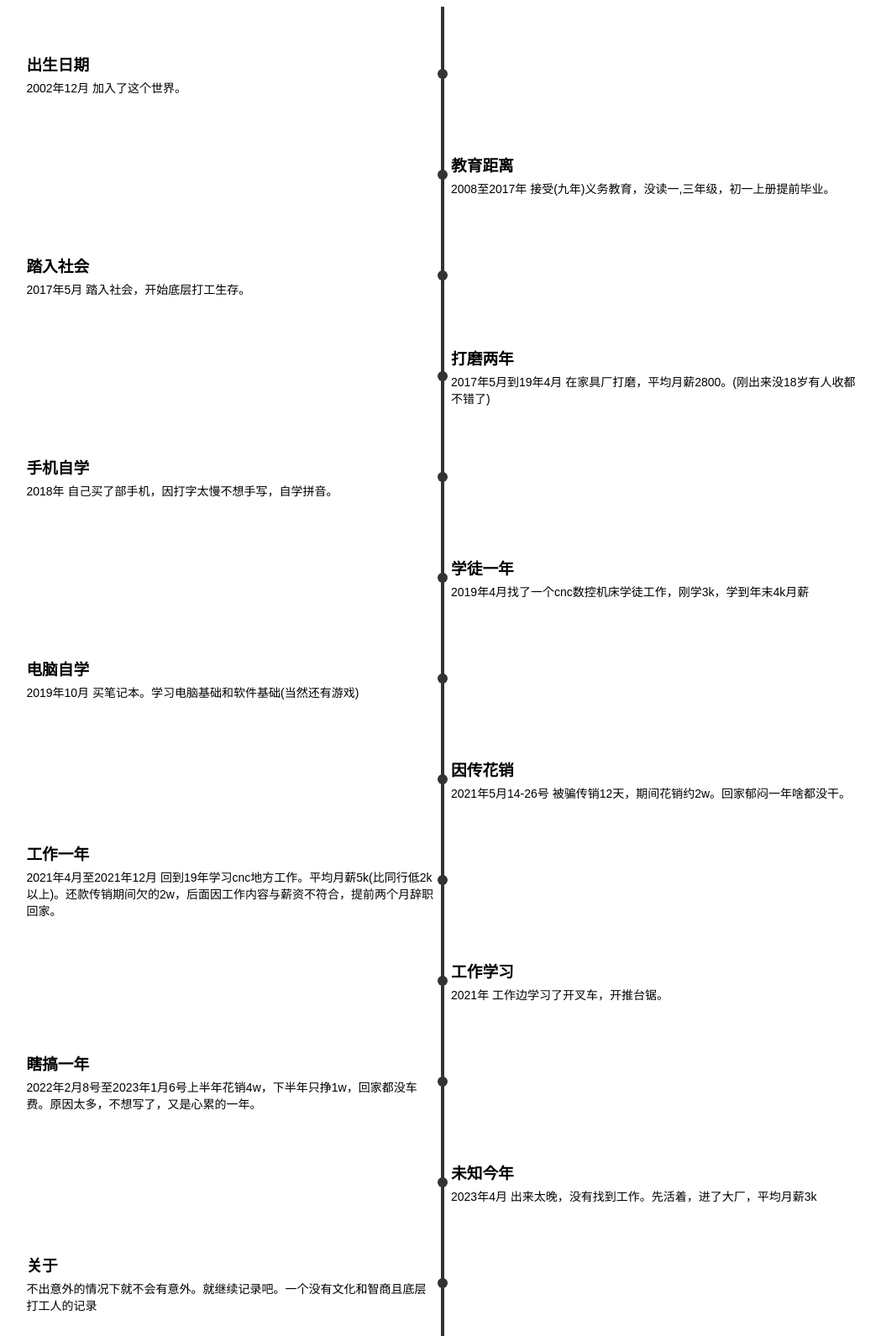
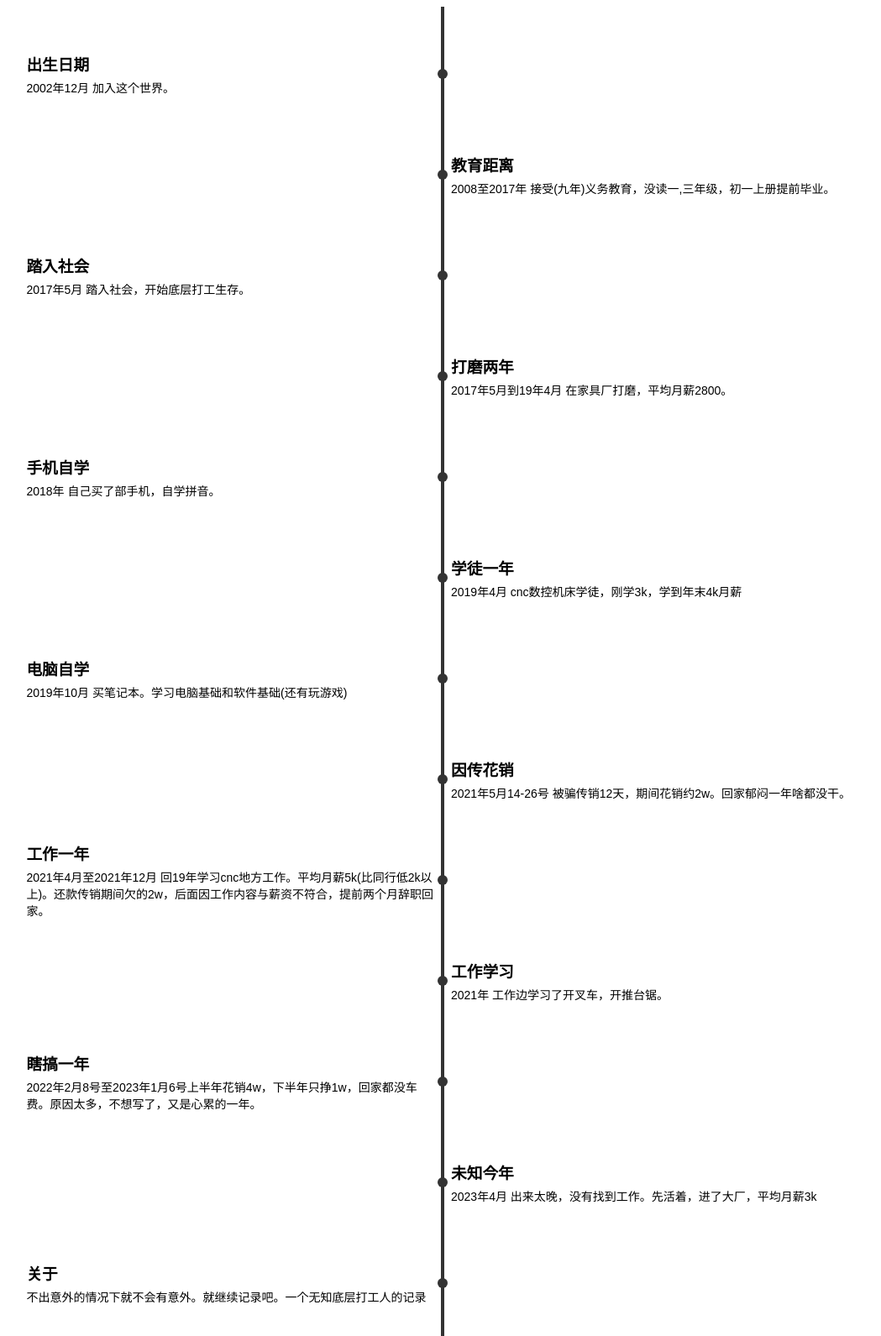
Before and after one commit to 8023BIAO/8023biao.github.io, a plain HTML site: page html/LifeRecord.html in a window 1280 px wide. Shown: the top 1591 px of the page at 84% size, without its empty margins (113-1162 px from the left). Drawn offline with Linux system fonts and the light colour scheme.

Commit message:
Update file via AndroLua

```diff
--- a/html/LifeRecord.html
+++ b/html/LifeRecord.html
@@ -88,7 +88,7 @@ body {
 <div class="timeline-item">
 <div class="timeline-content">
 <h3>出生日期</h3>
-<p>2002年12月 加入了这个世界。</p>
+<p>2002年12月 加入这个世界。</p>
 </div>
 </div>
 <div class="timeline-item">
@@ -106,25 +106,25 @@ body {
 <div class="timeline-item">
 <div class="timeline-content">
 <h3>打磨两年</h3>
-<p>2017年5月到19年4月 在家具厂打磨，平均月薪2800。(刚出来没18岁有人收都不错了)</p>
+<p>2017年5月到19年4月 在家具厂打磨，平均月薪2800。</p>
 </div>
 </div>
 <div class="timeline-item">
 <div class="timeline-content">
 <h3>手机自学</h3>
-<p>2018年 自己买了部手机，因打字太慢不想手写，自学拼音。</p>
+<p>2018年 自己买了部手机，自学拼音。</p>
 </div>
 </div>
 <div class="timeline-item">
 <div class="timeline-content">
 <h3>学徒一年</h3>
-<p>2019年4月找了一个cnc数控机床学徒工作，刚学3k，学到年末4k月薪</p>
+<p>2019年4月 cnc数控机床学徒，刚学3k，学到年末4k月薪</p>
 </div>
 </div>
 <div class="timeline-item">
 <div class="timeline-content">
 <h3>电脑自学</h3>
-<p>2019年10月 买笔记本。学习电脑基础和软件基础(当然还有游戏)</p>
+<p>2019年10月 买笔记本。学习电脑基础和软件基础(还有玩游戏)</p>
 </div>
 </div>
 <div class="timeline-item">
@@ -136,7 +136,7 @@ body {
 <div class="timeline-item">
 <div class="timeline-content">
 <h3>工作一年</h3>
-<p>2021年4月至2021年12月 回到19年学习cnc地方工作。平均月薪5k(比同行低2k以上)。还款传销期间欠的2w，后面因工作内容与薪资不符合，提前两个月辞职回家。</p>
+<p>2021年4月至2021年12月 回19年学习cnc地方工作。平均月薪5k(比同行低2k以上)。还款传销期间欠的2w，后面因工作内容与薪资不符合，提前两个月辞职回家。</p>
 </div>
 </div>
 <div class="timeline-item">
@@ -160,7 +160,7 @@ body {
 <div class="timeline-item">
 <div class="timeline-content">
 <h3>关于</h3>
-<p>不出意外的情况下就不会有意外。就继续记录吧。一个没有文化和智商且底层打工人的记录</p>
+<p>不出意外的情况下就不会有意外。就继续记录吧。一个无知底层打工人的记录</p>
 </div>
 </div>
 </div>
```
